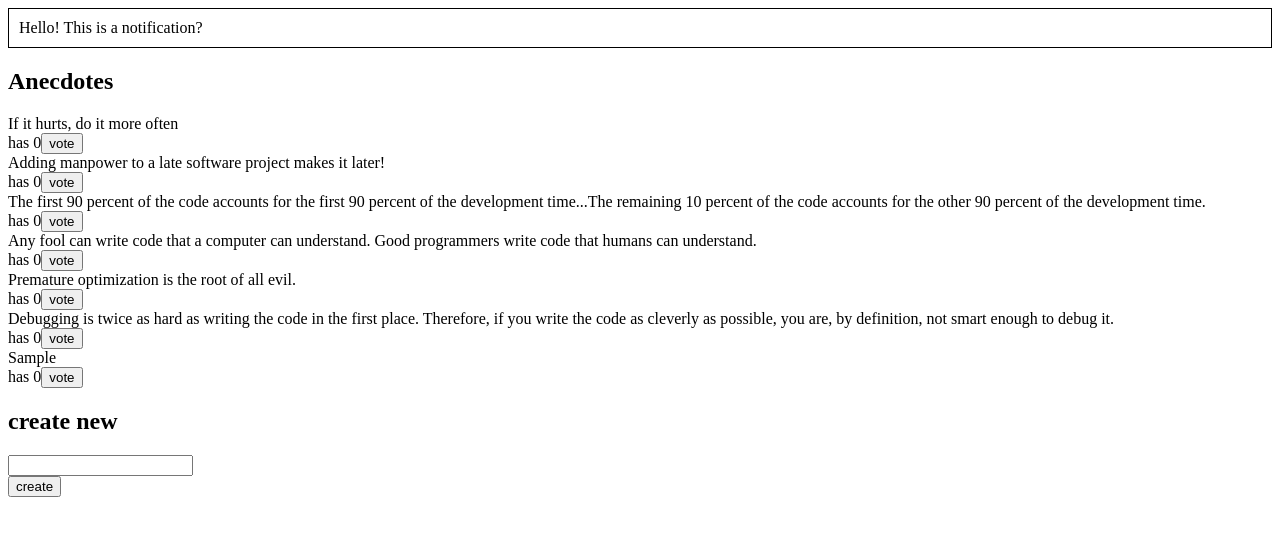
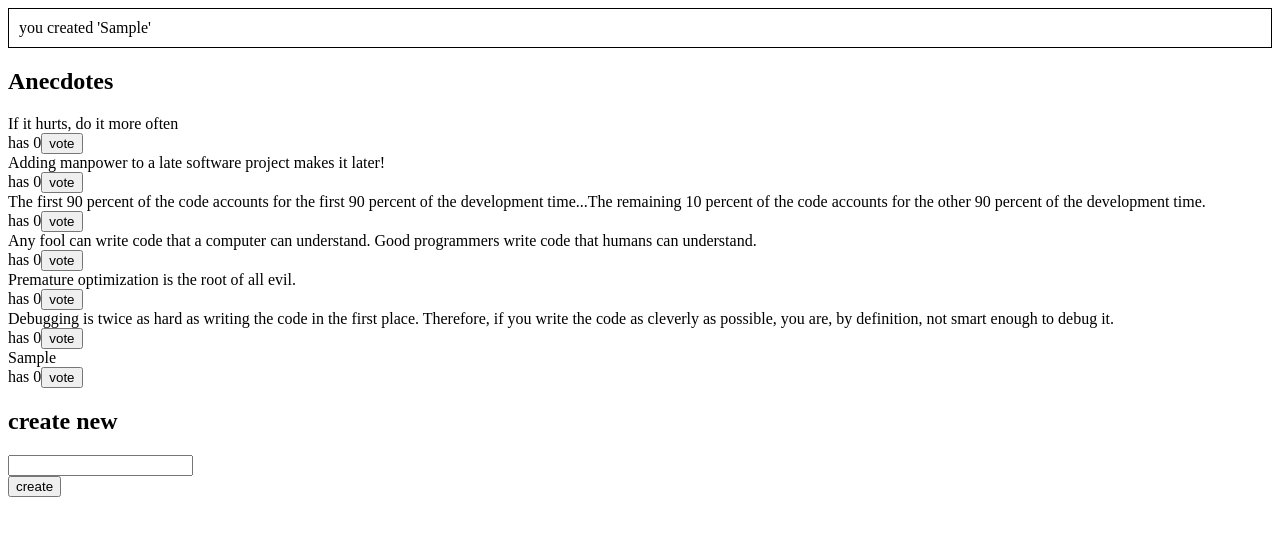
Before and after one commit to hamunen/fullstackopen2022_redux-anecdotes, a React (Create React App) app: page / in a window 1280 px wide. Both pictures are taken after typing "Sample" into the empty fields and a click on the button "create". Shown: the top 536 px of the page. Built offline with nearby package versions, Linux system fonts and the light colour scheme.

Commit message:
ex 6.11 - notification 5 seconds

```diff
--- a/src/components/AnecdoteForm.js
+++ b/src/components/AnecdoteForm.js
@@ -1,5 +1,6 @@
 import { useDispatch } from 'react-redux'
 import { createAnecdote } from '../reducers/anecdoteReducer'
+import { setNotification, removeNotification } from '../reducers/notificationReducer'
 
 const AnecdoteForm = () => {
   const dispatch = useDispatch()
@@ -8,6 +9,8 @@ const AnecdoteForm = () => {
     const content = event.target.anecdote.value
     event.target.anecdote.value = ''
     dispatch(createAnecdote(content))
+    dispatch(setNotification(`you created '${content}'`))
+    setTimeout(() => dispatch(removeNotification()), 5000)
   }
 
   return (
--- a/src/components/AnecdoteList.js
+++ b/src/components/AnecdoteList.js
@@ -1,5 +1,6 @@
 import { useDispatch, useSelector } from 'react-redux'
 import { voteAnecdote } from '../reducers/anecdoteReducer'
+import { setNotification, removeNotification } from '../reducers/notificationReducer'
 
 const AnecdoteList = () => {
   const anecdotes = useSelector(state =>
@@ -11,12 +12,13 @@ const AnecdoteList = () => {
   const vote = (id) => {
     console.log('vote', id)
     dispatch(voteAnecdote(id))
+    dispatch(setNotification(`you voted '${anecdotes.find(a => a.id === id).content}'`))
+    setTimeout(() => dispatch(removeNotification()), 5000)
   }
 
   return (
     <>
     {anecdotes
-
       .map(anecdote =>
         <div key={anecdote.id}>
           <div>
--- a/src/components/Notification.js
+++ b/src/components/Notification.js
@@ -8,10 +8,10 @@ const Notification = () => {
     padding: 10,
     borderWidth: 1
   }
-  return (
-    <div style={style}> {notification}
-    </div>
-  )
+
+
+  console.log(notification)
+  return notification ? <div style={style}> {notification} </div> : null
 }
 
 export default Notification
--- a/src/reducers/notificationReducer.js
+++ b/src/reducers/notificationReducer.js
@@ -1,16 +1,19 @@
 import { createSlice } from "@reduxjs/toolkit"
 
-const initialState = 'Hello! This is a notification?'
+const initialState = null
 
 const notificationSlice = createSlice({
   name: 'notification',
   initialState,
   reducers: {
     setNotification(state, action) {
-      state = action.payload
+      return action.payload
+    },
+    removeNotification(state, action) {
+      return null
     }
   }
 })
 
-export const { setNotification } = notificationSlice.actions
+export const { setNotification, removeNotification } = notificationSlice.actions
 export default notificationSlice.reducer
```
